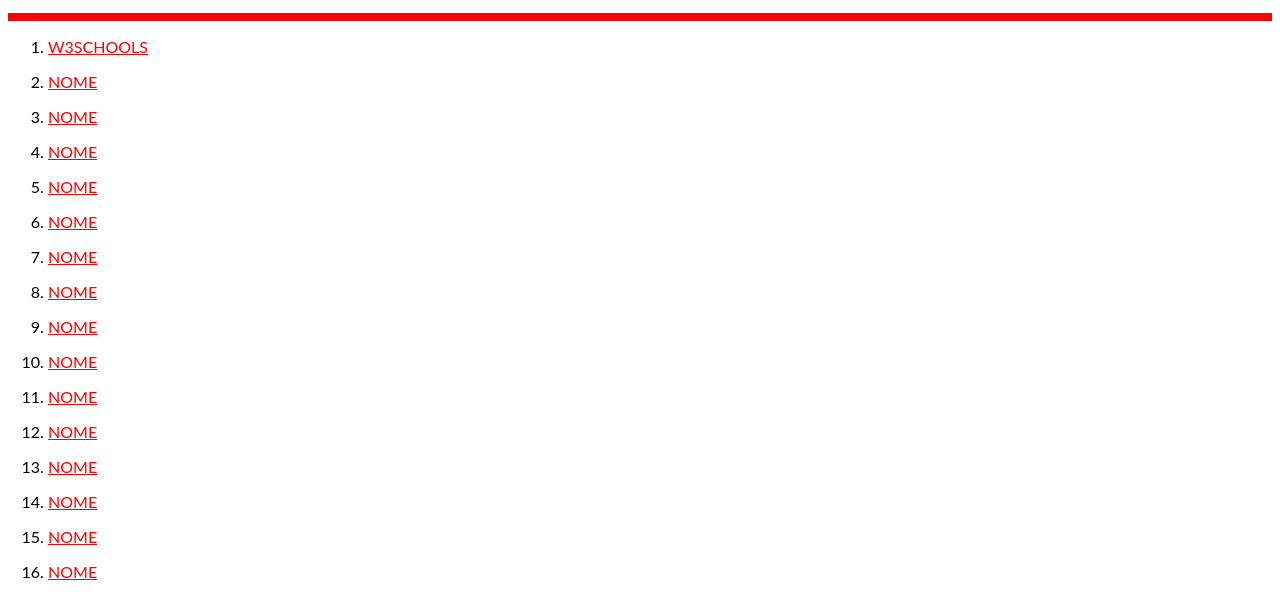
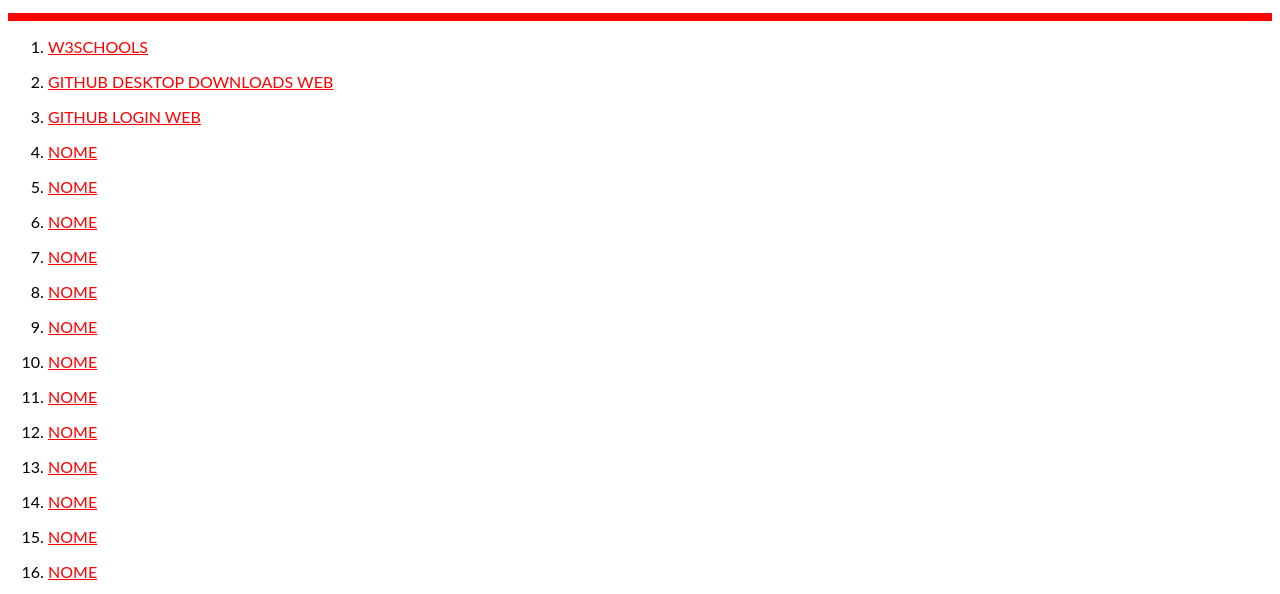
Before and after one commit to santos246/SITES-WEB, a plain HTML site: page HTML/1 - Copia.html in a window 1280 px wide. Shown: the part 185-779 px from the top of the page. Drawn offline with Linux system fonts and the light colour scheme.

Commit message:
Update 1 - Copia.html

```diff
--- a/HTML/1 - Copia.html
+++ b/HTML/1 - Copia.html
@@ -86,15 +86,15 @@ W3SCHOOLS
 </li></a></P>
 <!---------------------------------------------------------------------->
 <P><a href="
-LINK
+https://desktop.github.com/
 " style="color: #F00" target="_blank"><li>
-NOME
+GITHUB DESKTOP DOWNLOADS WEB
 </li></a></P>
 <!---------------------------------------------------------------------->
 <P><a href="
-LINK
+https://github.com/santos246?tab=repositories
 " style="color: #F00" target="_blank"><li>
-NOME
+GITHUB LOGIN WEB
 </li></a></P>
 <!---------------------------------------------------------------------->
 <P><a href="
```
